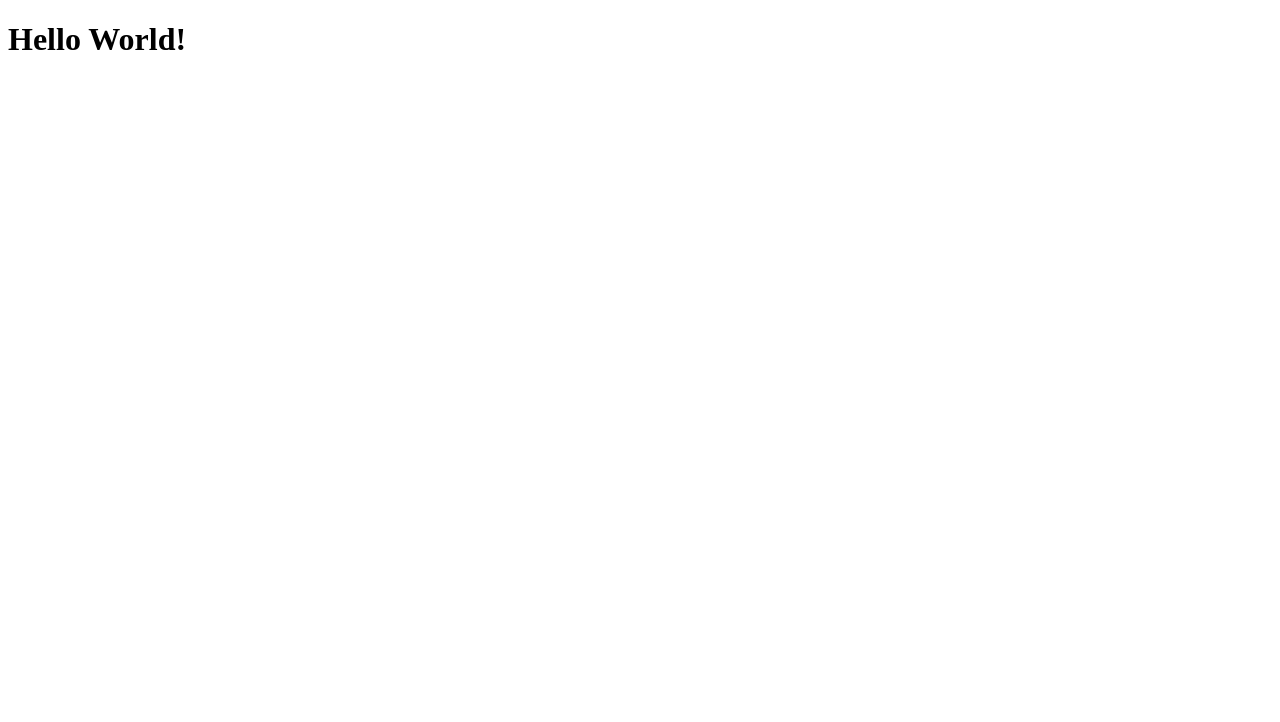
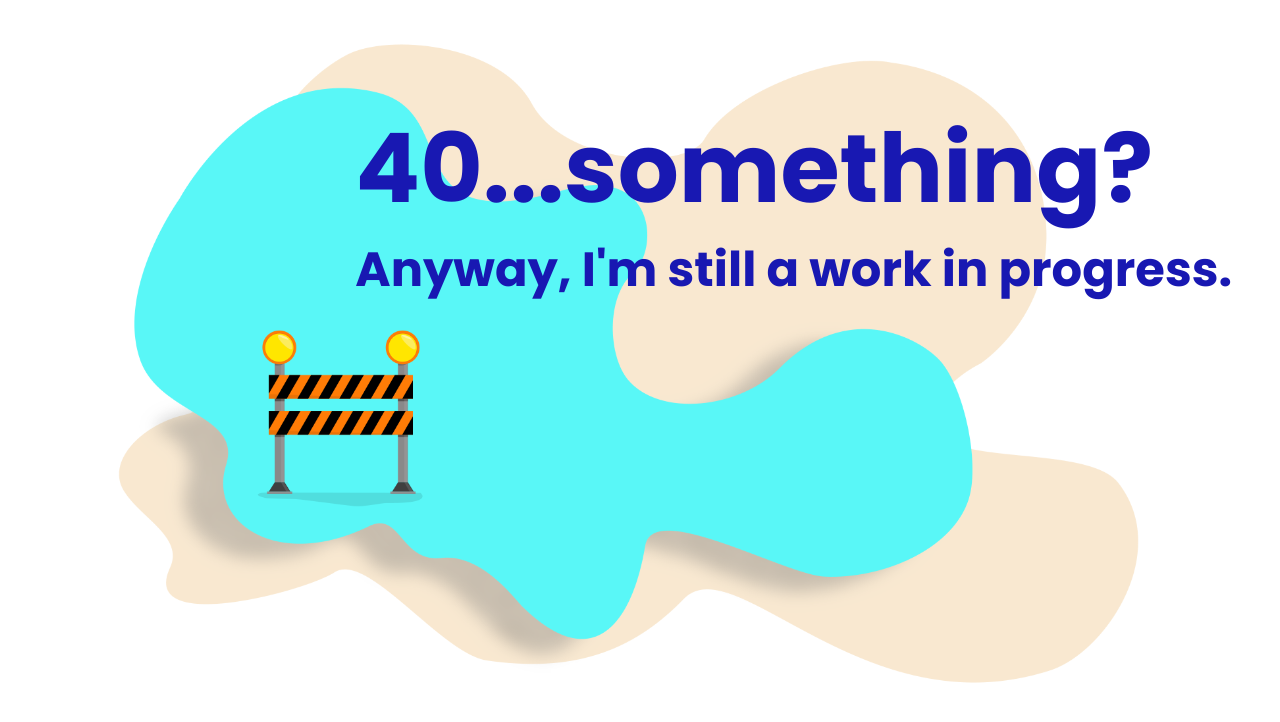
Before and after one commit to markyferrer/markyferrer.github.io, a plain HTML site: page index.html in a window 1280 px wide. Drawn offline with Linux system fonts and the light colour scheme.

Commit message:
Added files

```diff
--- /dev/null
+++ b/css/main.scss
@@ -0,0 +1,135 @@
+@import url('https://fonts.googleapis.com/css2?family=Poppins:wght@400;700&display=swap');
+
+:root {
+  --large-text-color: #232323;
+  --regular-text-color: #515151;
+  --primary-color: #1818B2;
+}
+
+body {
+  margin: 0;
+  padding: 0;
+  box-sizing: border-box;
+  font-family: 'Poppins', sans-serif;
+}
+
+.container {
+  width: 100%;
+  height: 100vh;
+  display: flex;
+  flex-direction: column;
+
+  .notice {
+    margin-top: 2em;
+    margin-left: 2em;
+    margin-right: 2em;
+    margin-bottom: 0;
+    padding: 0 1em ;
+
+    h1 {
+      color: var(--large-text-color);
+    }
+
+    h3 {
+      color: var(--regular-text-color);
+      margin-top: -1.5em;
+    }
+  }
+
+  .img-container {
+    position: relative;
+    margin: 0.5em 0.5em;
+
+    img {
+      width: 100%;
+    }
+  }
+}
+
+@media only screen and (min-width: 550px) {
+
+  .container {
+    flex-direction: row-reverse;
+    position: relative;
+
+    .notice {
+      position: absolute;
+      top: 23%;
+      left: 8%;
+      z-index: 1;
+
+      h1, h3 {
+        color: var(--primary-color);
+      }
+    }
+
+    .img-container {
+      position: absolute;
+      top: 20%;
+    }
+  }
+}
+
+@media only screen and (min-width: 650px) {
+
+  .container {
+    position: relative;
+
+    .notice {
+      position: absolute;
+      left: 30%;
+      top: 30%;
+    }
+  }
+}
+
+@media only screen and (min-width: 900px) {
+
+  .container {
+    position: relative;
+
+    .notice {
+      position: absolute;
+      left: 30%;
+      top: 40%;
+    }
+  }
+}
+
+@media only screen and (min-width: 1000px) {
+
+  .container {
+    position: relative;
+
+    .notice {
+      position: absolute;
+      left: 35%;
+      top: 45%;
+
+      h1 {
+        font-size: 6rem;
+      }
+
+      h3 {
+        font-size: 3rem;
+      }
+    }
+  }
+}
+
+@media only screen and (min-width: 1100px) {
+
+  .container {
+    position: relative;
+
+    .notice {
+      position: unset;
+    }
+
+    .img-container {
+      position: absolute;
+      top: 0;
+      left: 0;
+    }
+  }
+}
--- a/index.html
+++ b/index.html
@@ -6,8 +6,18 @@
           content="width=device-width, user-scalable=no, initial-scale=1.0, maximum-scale=1.0, minimum-scale=1.0">
     <meta http-equiv="X-UA-Compatible" content="ie=edge">
     <title>Marky Ferrer</title>
+
+    <link rel="stylesheet" href="css/main.css">
 </head>
 <body>
-    <h1>Hello World!</h1>
+    <div class="container">
+        <div class="notice">
+            <h1>40...something?</h1>
+            <h3>Anyway, I'm still a work in progress.</h3>
+        </div>
+        <div class="img-container">
+            <img src="img/composite_under_construction.png" alt="Graphic">
+        </div>
+    </div>
 </body>
 </html>
```
Also changed, not shown: css/main.css (added), img/composite_under_construction.png (added), 1 other file.
